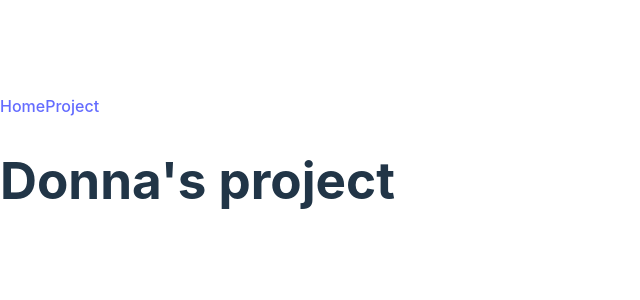
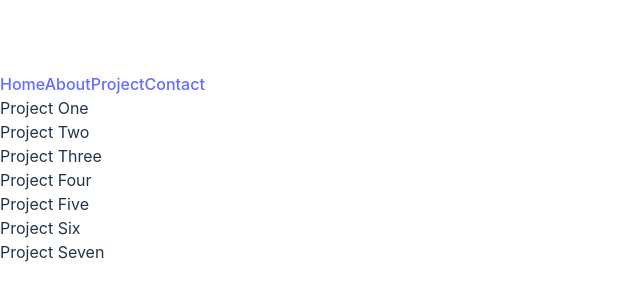
Before and after one commit to codewithDonna/crowdfundingfrontend, a React (Vite) app: page / in a window 1280 px wide. Shown: the part 232-532 px from the top of the page, without its empty margins (0-640 px from the left). Built offline with nearby package versions, Linux system fonts and the light colour scheme.

Commit message:
add pages

```diff
--- a/src/components/NavBar.jsx
+++ b/src/components/NavBar.jsx
@@ -4,7 +4,9 @@ function NavBar() {
     <div>
       <nav>
         <Link to="/">Home</Link>
+        <Link to="/about">About</Link>
         <Link to="/project">Project</Link>
+        <Link to="/contact">Contact</Link>
       </nav>
       <Outlet />
     </div>
--- /dev/null
+++ b/src/data.js
@@ -0,0 +1,92 @@
+export const allProjects = [
+    {
+      id: 1,
+      title: "Project One",
+      description: "The first project.",
+      goal: 150,
+      image: "https://via.placeholder.com/300.jpg",
+      is_open: false,
+      date_created: "2020-03-20T14:22:23.382748Z",
+      owner: 1,
+    },
+    {
+      id: 2,
+      title: "Project Two",
+      description: "The second project.",
+      goal: 150,
+      image: "https://via.placeholder.com/300.jpg",
+      is_open: false,
+      date_created: "2020-03-20T18:28:23.382748Z",
+      owner: 1,
+    },
+    {
+      id: 3,
+      title: "Project Three",
+      description: "The third project.",
+      goal: 150,
+      image: "https://via.placeholder.com/300.jpg",
+      is_open: false,
+      date_created: "2020-02-20T14:28:23.382748Z",
+      owner: 1,
+    },
+    {
+      id: 4,
+      title: "Project Four",
+      description: "The fourth project.",
+      goal: 150,
+      image: "https://via.placeholder.com/300.jpg",
+      is_open: false,
+      date_created: "2020-03-20T14:28:23.382748Z",
+      owner: 2,
+    },
+    {
+      id: 5,
+      title: "Project Five",
+      description: "The fifth project.",
+      goal: 150,
+      image: "https://via.placeholder.com/300.jpg",
+      is_open: false,
+      date_created: "2019-03-20T12:28:23.382748Z",
+      owner: 2,
+    },
+    {
+      id: 6,
+      title: "Project Six",
+      description: "The sixth project.",
+      goal: 150,
+      image: "https://via.placeholder.com/300.jpg",
+      is_open: false,
+      date_created: "2020-03-20T14:28:23.382748Z",
+      owner: 1,
+    },
+    {
+      id: 7,
+      title: "Project Seven",
+      description: "The seventh project.",
+      goal: 150,
+      image: "https://via.placeholder.com/300.jpg",
+      is_open: false,
+      date_created: "2020-02-20T14:28:23.382748Z",
+      owner: 2,
+    },
+  ];
+  export const oneProject = {
+    id: 1,
+    title: "Project One",
+    description: "The first project.",
+    goal: 150,
+    image: "https://via.placeholder.com/300.jpg",
+    is_open: false,
+    date_created: "2020-03-20T14:22:23.382748Z",
+    owner: 1,
+    pledges: [
+      {
+        id: 1,
+        amount: 100,
+        comment: "A comment for the pledge",
+        anonymous: false,
+        supporter: 3,
+        project_id: 1,
+      },
+    ],
+  };
--- a/src/main.jsx
+++ b/src/main.jsx
@@ -5,13 +5,16 @@ import "./index.css";
 import HomePage from "./pages/HomePage.jsx";
 import ProjectPage from "./pages/ProjectPage.jsx";
 import NavBar from "./components/NavBar.jsx";
+import AboutPage from "./pages/AboutPage.jsx";
+import ContactPage from "./pages/ContactPage.jsx";
 // Create router and tell it what pages to render at what path
 const router = createBrowserRouter([
   {
     path: "/",
     element: <NavBar />,
-    children: [
+    children: [ { path: "/Contact", element: <ContactPage /> },
       { path: "/", element: <HomePage /> },
+      { path: "/about", element: <AboutPage /> },
       {
         path: "/project",
         element: <ProjectPage />,
--- /dev/null
+++ b/src/pages/AboutPage.jsx
@@ -0,0 +1,5 @@
+function AboutPage()  {
+    return <h1>About</h1>
+};
+//"blurb"
+export default AboutPage;
--- /dev/null
+++ b/src/pages/ContactPage.jsx
@@ -0,0 +1,5 @@
+function ContactPage()  {
+    return <h1>Contact</h1>
+};
+//"blurb"
+export default ContactPage;
--- a/src/pages/HomePage.jsx
+++ b/src/pages/HomePage.jsx
@@ -1,11 +1,13 @@
-import { useState } from 'react';
 
+import { allProjects } from "../data";
 function HomePage() {
-  const [count, setCount] = useState(0)
-
   return (
-   <h1>Donna's project</h1>
-  )
+    <div>
+      {allProjects.map((projectData, index) => {
+        return <div key={index}>{projectData.title}</div>;
+      })}
+    </div>
+  );
 }
 
-export default HomePage
+export default HomePage;
```
Also changed, not shown: src/components/ProjectCard.css (added, +10 -0 lines), src/components/ProjectCard.jsx (added, +16 -0 lines).
